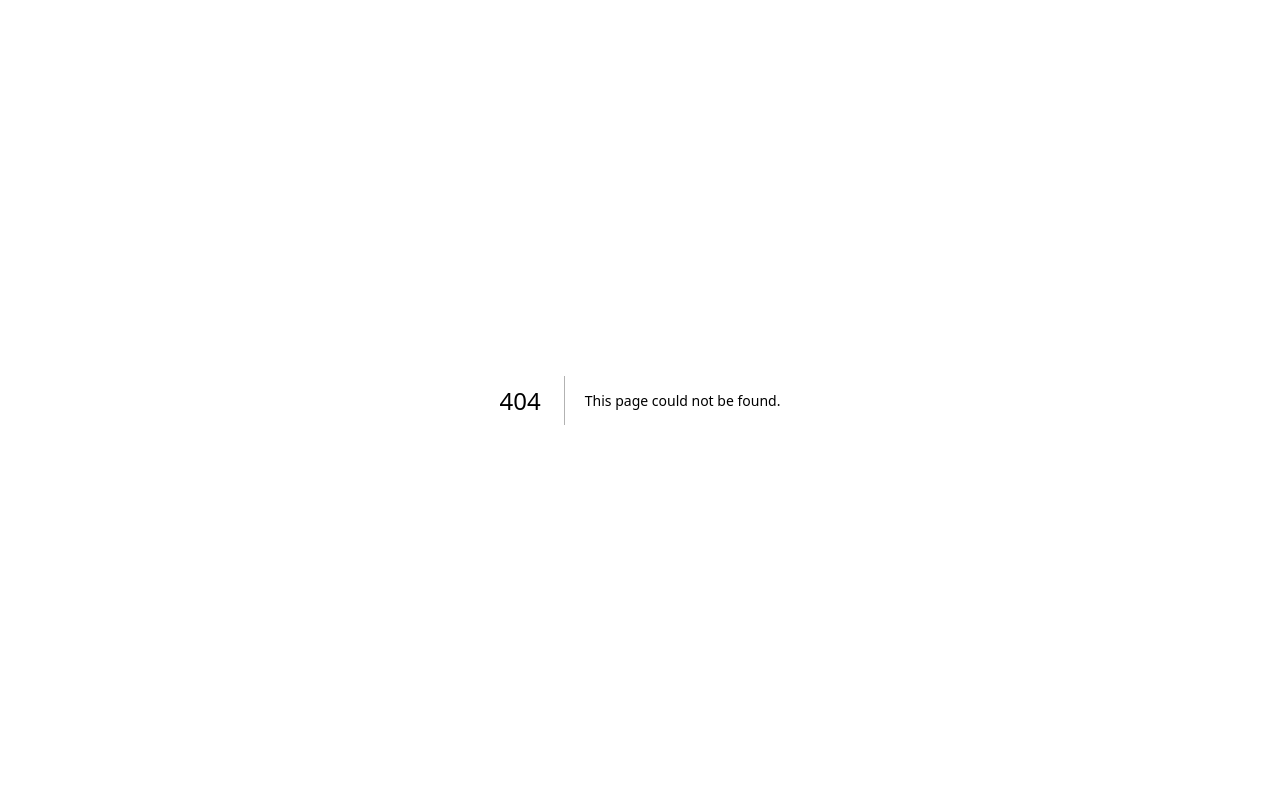
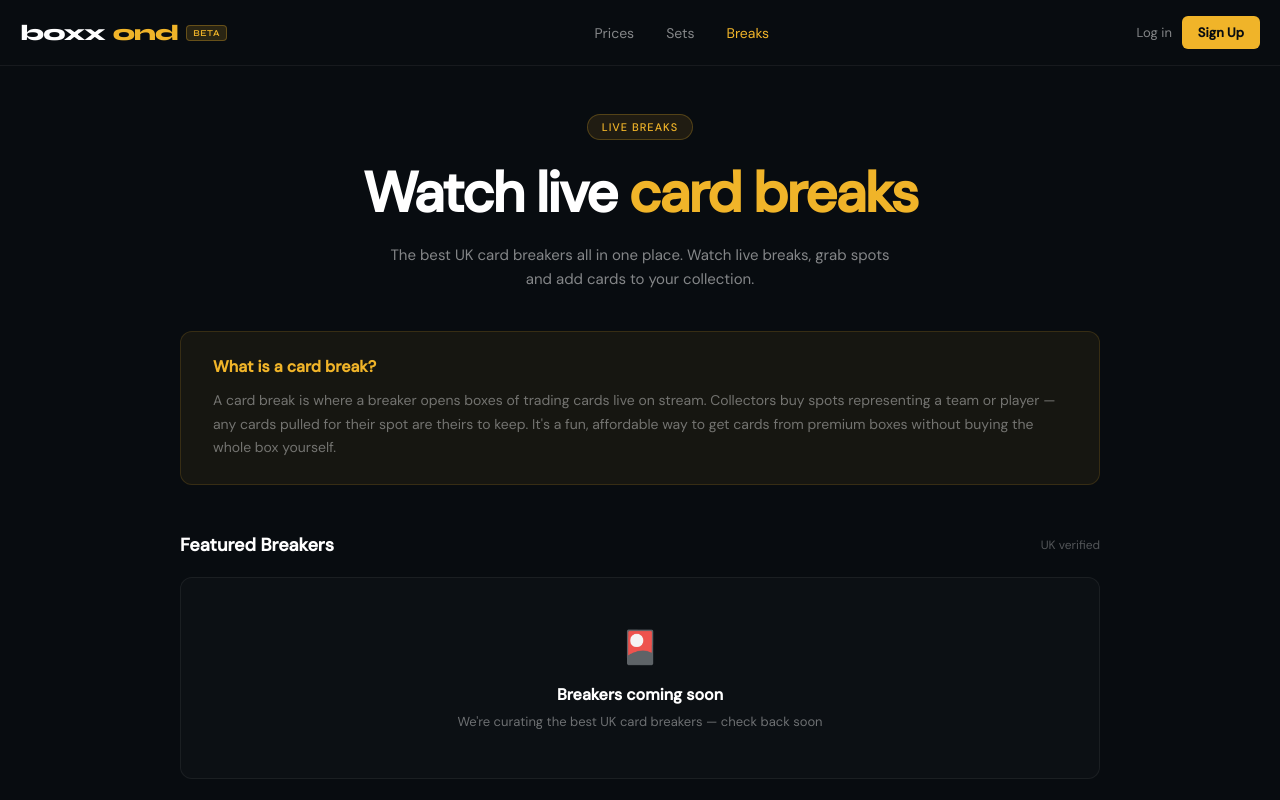
Before and after one commit to BoxxondMike/Boxxond, a Next.js app: page /breaks in a window 1280 px wide. Before the commit this address had no page. Shown: the top 800 px of the page. Built offline with nearby package versions, Linux system fonts and the light colour scheme; no server answers.

Commit message:
breaks page and nav links updated

```diff
--- /dev/null
+++ b/app/breaks/page.tsx
@@ -0,0 +1,47 @@
+import React from 'react';
+import Nav from '../../components/Nav';
+
+export default function BreaksPage() {
+  return (
+    <main style={{ background: "#080c10", minHeight: "100vh", color: "#ffffff", fontFamily: "var(--font-dm-sans)" }}>
+      <Nav activePage="breaks" />
+
+      {/* Hero */}
+      <div style={{ padding: "3rem 1.25rem 2.5rem", maxWidth: "900px", margin: "0 auto", textAlign: "center" }}>
+        <div style={{ display: "inline-block", background: "rgba(240,180,41,0.1)", border: "1px solid rgba(240,180,41,0.25)", color: "#f0b429", fontSize: "11px", fontWeight: 500, padding: "5px 14px", borderRadius: "20px", marginBottom: "1.5rem", letterSpacing: "1px", textTransform: "uppercase" as const }}>
+          Live Breaks
+        </div>
+        <h1 style={{ fontWeight: 800, fontSize: "clamp(32px, 6vw, 56px)", lineHeight: 1.05, margin: "0 0 1.25rem", letterSpacing: "-2px" }}>
+          Watch live <span style={{ color: "#f0b429" }}>card breaks</span>
+        </h1>
+        <p style={{ color: "rgba(255,255,255,0.5)", fontSize: "15px", lineHeight: 1.6, maxWidth: "500px", margin: "0 auto" }}>
+          The best UK card breakers all in one place. Watch live breaks, grab spots and add cards to your collection.
+        </p>
+      </div>
+
+      <div style={{ padding: "0 1.25rem 3rem", maxWidth: "960px", margin: "0 auto" }}>
+
+        {/* What is a break */}
+        <div style={{ background: "rgba(240,180,41,0.06)", border: "1px solid rgba(240,180,41,0.15)", borderRadius: "12px", padding: "1.5rem 2rem", marginBottom: "3rem" }}>
+          <h2 style={{ fontSize: "16px", fontWeight: 700, margin: "0 0 0.75rem", color: "#f0b429" }}>What is a card break?</h2>
+          <p style={{ fontSize: "14px", color: "rgba(255,255,255,0.4)", lineHeight: 1.7, margin: 0 }}>
+            A card break is where a breaker opens boxes of trading cards live on stream. Collectors buy spots representing a team or player — any cards pulled for their spot are theirs to keep. It's a fun, affordable way to get cards from premium boxes without buying the whole box yourself.
+          </p>
+        </div>
+
+        {/* Featured Breakers */}
+        <div style={{ display: "flex", alignItems: "center", justifyContent: "space-between", marginBottom: "1.25rem" }}>
+          <h2 style={{ fontSize: "18px", fontWeight: 700, margin: 0 }}>Featured Breakers</h2>
+          <span style={{ fontSize: "12px", color: "rgba(255,255,255,0.3)" }}>UK verified</span>
+        </div>
+
+        <div style={{ background: "rgba(255,255,255,0.02)", border: "1px solid rgba(255,255,255,0.06)", borderRadius: "12px", padding: "3rem", textAlign: "center" }}>
+          <div style={{ fontSize: "32px", marginBottom: "1rem" }}>🎴</div>
+          <div style={{ fontWeight: 600, fontSize: "16px", marginBottom: "0.5rem" }}>Breakers coming soon</div>
+          <div style={{ fontSize: "13px", color: "rgba(255,255,255,0.4)" }}>We're curating the best UK card breakers — check back soon</div>
+        </div>
+
+      </div>
+    </main>
+  );
+}
--- a/app/layout.tsx
+++ b/app/layout.tsx
@@ -72,7 +72,7 @@ export default function RootLayout({
                   boxx<span style={{ color: "#f0b429" }}>ond</span>
                 </div>
                 <div style={{ fontSize: "13px", color: "rgba(255,255,255,0.35)", maxWidth: "220px", lineHeight: 1.6 }}>
-                  Real sold prices from eBay. The UK's trading card price tracker covering Soccer, Basketball, Baseball and NFL.
+                 Live market prices from eBay UK. The UK's trading card price tracker covering Soccer, Basketball, Baseball and NFL.
                 </div>
               </div>
 
--- a/components/Nav.tsx
+++ b/components/Nav.tsx
@@ -44,16 +44,16 @@ export default function Nav({ activePage }: { activePage?: string }) {
       <nav style={{ display: "flex", alignItems: "center", justifyContent: "space-between", padding: "1rem 1.25rem", borderBottom: "1px solid rgba(255,255,255,0.06)", position: "relative" }}>
 
         {/* Logo */}
-        <Link href="/" style={{ fontFamily: "var(--font-syne)", fontWeight: 800, fontSize: "22px", letterSpacing: "-1px", color: "#fff", textDecoration: "none" }}>
-        boxx<span style={{ color: "#f0b429" }}>ond</span>
-<span style={{ fontSize: "9px", fontWeight: 600, background: "rgba(240,180,41,0.15)", border: "1px solid rgba(240,180,41,0.3)", color: "#f0b429", padding: "2px 6px", borderRadius: "4px", marginLeft: "6px", letterSpacing: "0.5px", verticalAlign: "middle" }}>BETA</span>
+        <Link href="/" style={{ fontFamily: "var(--font-syne)", fontWeight: 800, fontSize: "22px", letterSpacing: "-1px", color: "#fff", textDecoration: "none", display: "flex", alignItems: "center", gap: "8px" }}>
+          boxx<span style={{ color: "#f0b429" }}>ond</span>
+          <span style={{ fontSize: "9px", fontWeight: 600, background: "rgba(240,180,41,0.15)", border: "1px solid rgba(240,180,41,0.3)", color: "#f0b429", padding: "2px 6px", borderRadius: "4px", letterSpacing: "0.5px", verticalAlign: "middle" }}>BETA</span>
         </Link>
 
         {/* Desktop Links */}
         <div className="nav-desktop-links" style={{ fontSize: "14px" }}>
           <Link href="/" style={{ color: activePage === 'prices' ? "#f0b429" : "rgba(255,255,255,0.5)", textDecoration: "none" }}>Prices</Link>
           <Link href="/sets" style={{ color: activePage === 'sets' ? "#f0b429" : "rgba(255,255,255,0.5)", textDecoration: "none" }}>Sets</Link>
-          <a href="#" style={{ color: "rgba(255,255,255,0.5)", textDecoration: "none" }}>Breaks</a>
+          <Link href="/breaks" style={{ color: activePage === 'breaks' ? "#f0b429" : "rgba(255,255,255,0.5)", textDecoration: "none" }}>Breaks</Link>
         </div>
 
         {/* Desktop Auth */}
@@ -92,7 +92,7 @@ export default function Nav({ activePage }: { activePage?: string }) {
         <div style={{ background: "#0d1117", borderBottom: "1px solid rgba(255,255,255,0.06)", padding: "1rem 1.25rem", display: "flex", flexDirection: "column", gap: "0" }}>
           <Link href="/" onClick={() => setMenuOpen(false)} style={{ color: activePage === 'prices' ? "#f0b429" : "rgba(255,255,255,0.7)", textDecoration: "none", padding: "12px 0", borderBottom: "1px solid rgba(255,255,255,0.05)", fontSize: "15px" }}>Prices</Link>
           <Link href="/sets" onClick={() => setMenuOpen(false)} style={{ color: activePage === 'sets' ? "#f0b429" : "rgba(255,255,255,0.7)", textDecoration: "none", padding: "12px 0", borderBottom: "1px solid rgba(255,255,255,0.05)", fontSize: "15px" }}>Sets</Link>
-          <a href="#" onClick={() => setMenuOpen(false)} style={{ color: "rgba(255,255,255,0.7)", textDecoration: "none", padding: "12px 0", borderBottom: "1px solid rgba(255,255,255,0.05)", fontSize: "15px" }}>Breaks</a>
+          <Link href="/breaks" onClick={() => setMenuOpen(false)} style={{ color: activePage === 'breaks' ? "#f0b429" : "rgba(255,255,255,0.7)", textDecoration: "none", padding: "12px 0", borderBottom: "1px solid rgba(255,255,255,0.05)", fontSize: "15px" }}>Breaks</Link>
           {user ? (
             <>
               <Link href="/dashboard" onClick={() => setMenuOpen(false)} style={{ color: "rgba(255,255,255,0.7)", textDecoration: "none", padding: "12px 0", borderBottom: "1px solid rgba(255,255,255,0.05)", fontSize: "15px" }}>Dashboard</Link>
```
